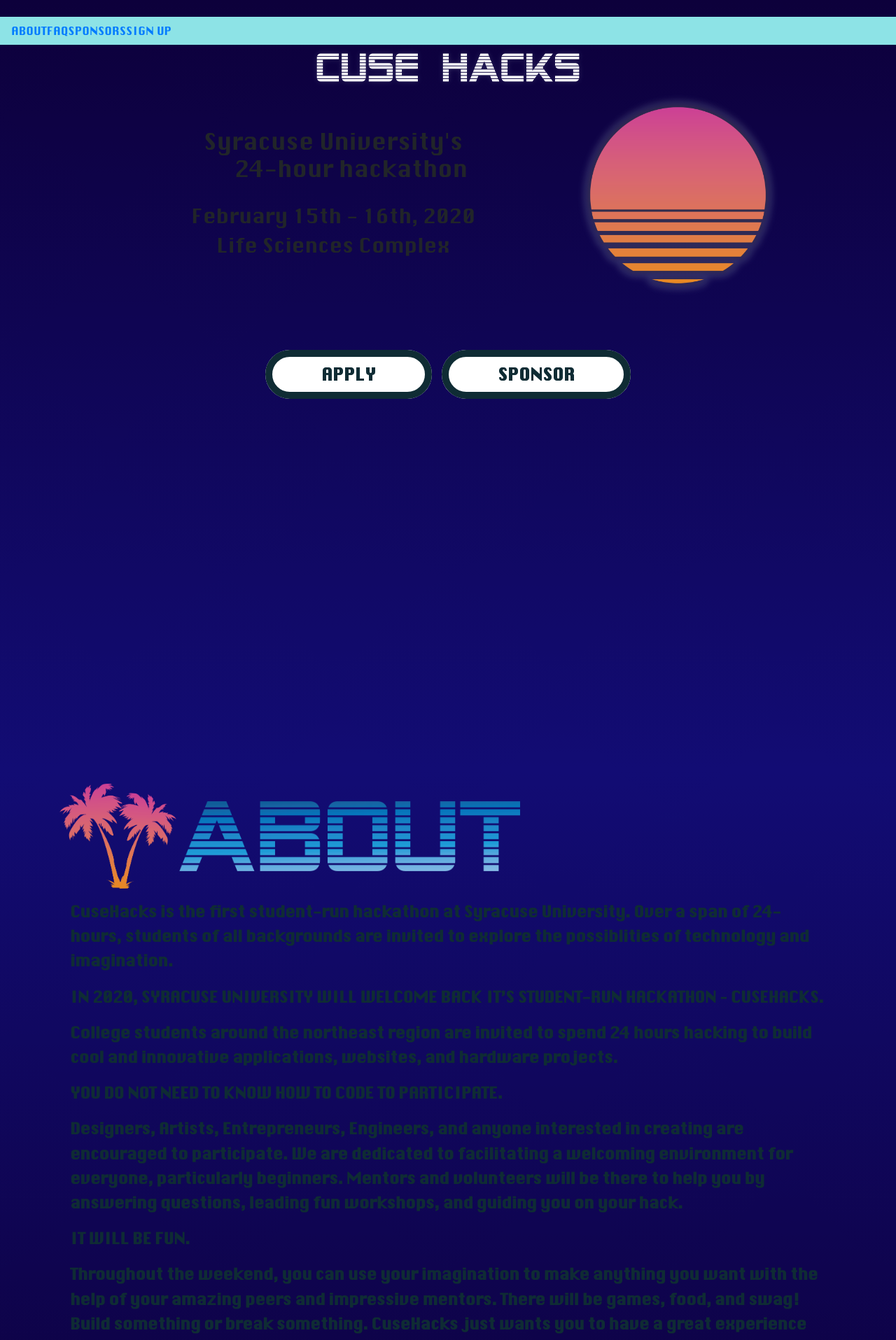
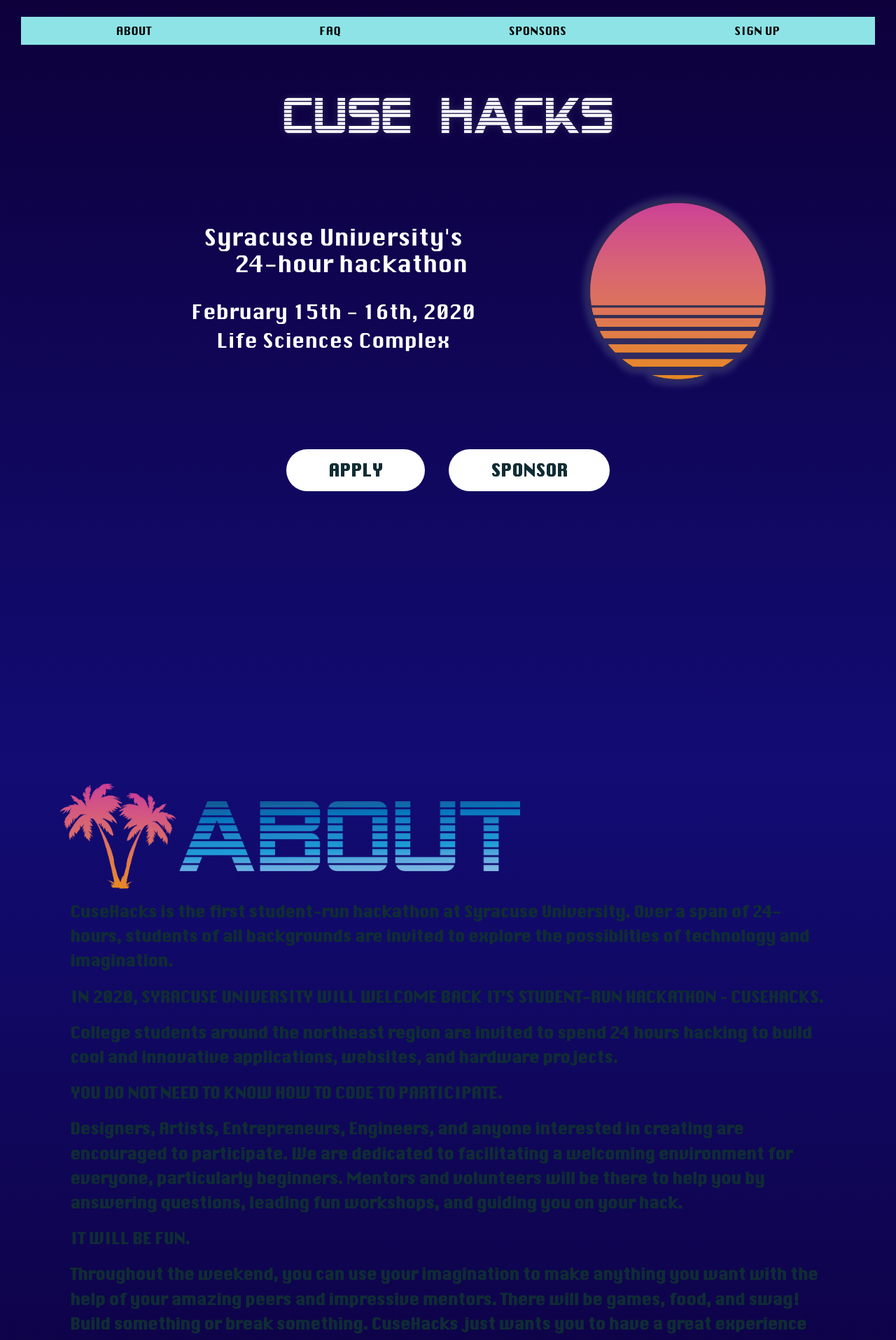
Before and after one commit to innovateorange/cusehacks, a Jekyll site: the page built from index.html, in a window 1280 px wide. Shown: the top 1915 px of the page at 70% size. Built offline with Jekyll 4.4.1, drawn with Linux system fonts in a browser that asks for light colours; nearby versions of some CDN libraries.

Commit message:
cleaned css

```diff
--- a/css/original.css
+++ b/css/original.css
@@ -14,6 +14,7 @@
 
 section {
   overflow-x:hidden;
+  color: white;
 }
 
 /*
@@ -41,40 +42,22 @@
   min-height: 110vh;
 }
 
-.hero img {
-  max-width: 400px;
+.navbar-nav {
+  justify-content: space-around;
 }
 
-.hero hr {
-  border-top: 15px solid #0F2C34;
-  margin: 0;
-  position: relative;
-  top: -14px;
+.nav-item {
+  color: black;
 }
 
-.hero .wrapper {
-  padding-top: 15vh;
+.hero nav {
+  margin-left: 30px;
+  margin-right: 30px;
 }
 
-.hero .wrapper h1 {
-  background: #fff;
-  background: rgba(255, 255, 255, .3);
-  display: inline-block;
-  font-size: 60px;
-  font-weight: 800;
-  letter-spacing: -2px;
-  padding: 10px 30px;
-}
-
-.hero .wrapper h2 {
-  font-size: 28px;
-  font-weight: 200;
-}
-
-.hero .wrapper h3 {
-  font-size: 20px;
-  font-weight: 200;
-  padding-bottom: 35px;
+.header {
+  width: 500px;
+  padding: 60px 0;
 }
 
 .hero .buttons {
@@ -83,13 +66,13 @@
 
 .hero .buttons a {
   background: #fff;
-  border: 10px solid #0F2C34;
-  border-radius: 40px;
+  border-radius: 30px;
   color: #0F2C34;
   display: inline;
   font-size: 24px;
   font-weight: 700;
-  padding: 10px 70px;
+  padding: 15px 60px;
+  margin: 15px 15px;
   text-decoration: none;
   text-transform: uppercase;
 }
@@ -99,28 +82,6 @@
   background-color: #0F2C34;
   color: #fff;
   transition: all 0.2s ease;
-}
-
-.hero .buttons a:not(:last-child) {
-  margin-right: 10px;
-}
-
-@media(max-width: 768px) {
-  .hero .buttons a {
-    border-width: 8px;
-    display: block;
-    font-size: 20px;
-    margin: 5px;
-  }
-
-  .hero img {
-    width: 250px;
-  }
-
-  .hero hr {
-    border-top-width: 8px;
-    top: -8px;
-  }
 }
 
 /*
@@ -281,3 +242,12 @@
 .footer h3 a {
   color: #fff;
 }
+
+hr {
+  background-color: white;
+  height: 1px
+}
+
+.social_icon {
+  color: rgb(155, 7, 81);
+}
```
